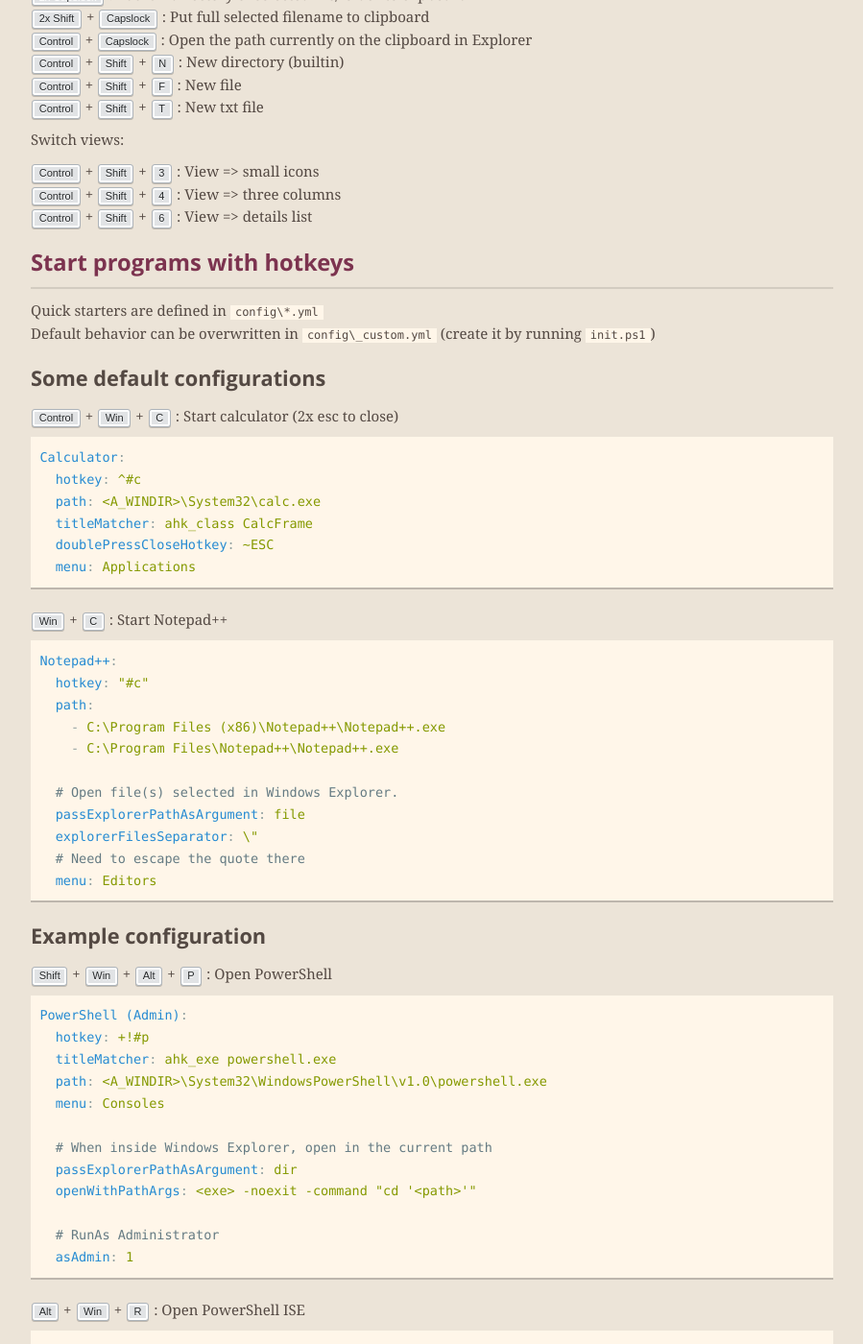
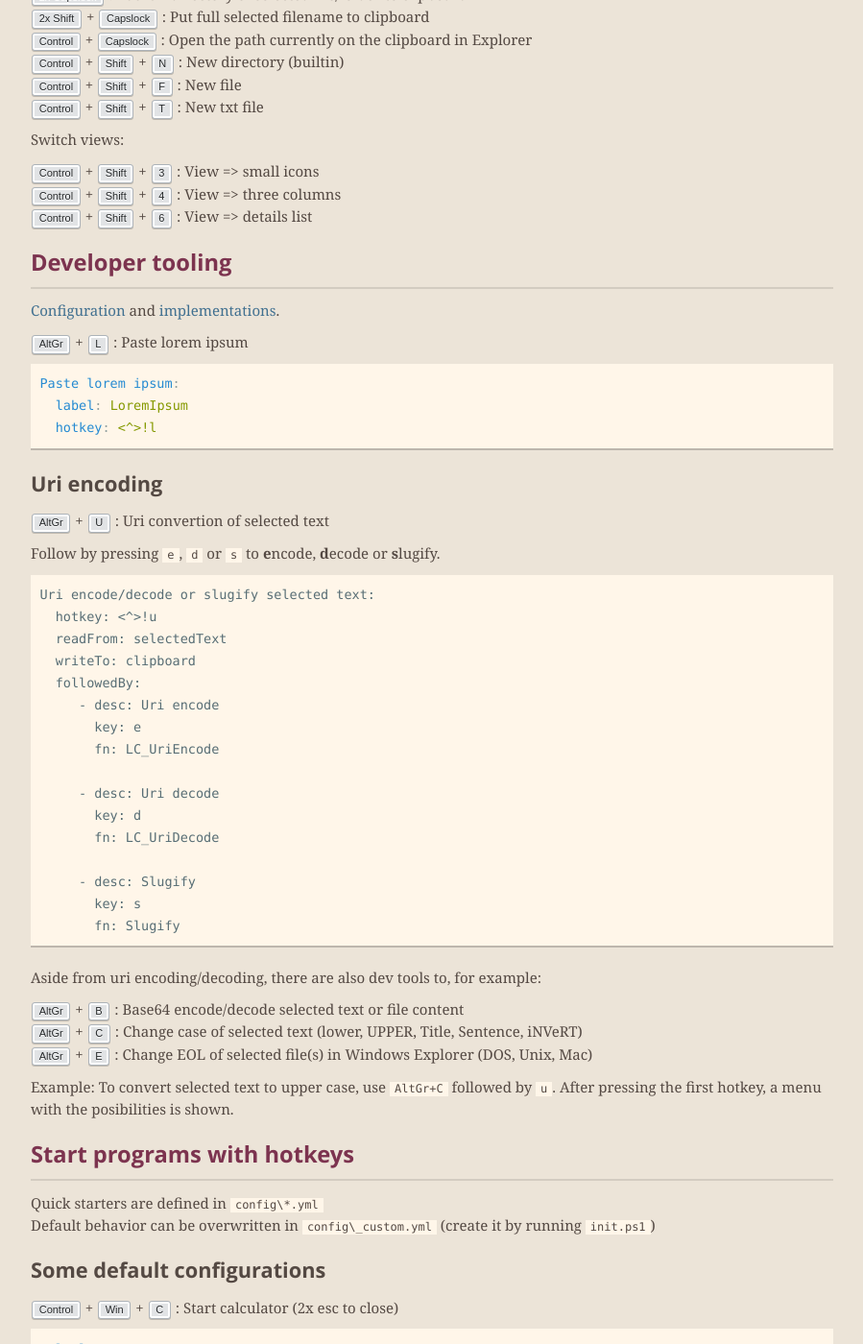
Before and after one commit to itenium-be/Mi-Ke, a Jekyll site: the page built from index.md, in a window 1280 px wide and 1400 px high, scrolled down 1586 px. Shown: the whole window at 96% size, without its empty margins (190-1089 px from the left). Built offline with Jekyll 4.4.1, drawn with Linux system fonts in a browser that asks for light colours; nearby versions of some CDN libraries; some of the changed text lies outside the part shown.

Commit message:
fix links + added new examples of dev-tools

````diff
--- a/index.md
+++ b/index.md
@@ -65,12 +65,61 @@ Switch views:
 {% include kbd k="Control+Shift+6" l="View => details list" %}
 
 
+## Developer tooling
+
+[Configuration](https://github.com/itenium-be/Mi-Ke/blob/master/config/dev-tools)
+and
+[implementations](https://github.com/itenium-be/Mi-Ke/blob/master/scripts-dev-tools).
+
+
+{% include kbd k="AltGr+L" l="Paste lorem ipsum" %}
+```yml
+Paste lorem ipsum:
+  label: LoremIpsum
+  hotkey: <^>!l
+```
+
+
+### Uri encoding
+
+{% include kbd k="AltGr+U" l="Uri convertion of selected text" %}
+Follow by pressing `e`, `d` or `s` to **e**ncode, **d**ecode or **s**lugify.
+
+```
+Uri encode/decode or slugify selected text:
+  hotkey: <^>!u
+  readFrom: selectedText
+  writeTo: clipboard
+  followedBy:
+     - desc: Uri encode
+       key: e
+       fn: LC_UriEncode
+
+     - desc: Uri decode
+       key: d
+       fn: LC_UriDecode
+
+     - desc: Slugify
+       key: s
+       fn: Slugify
+```
+
+Aside from uri encoding/decoding, there are also dev tools to, for example:
+{% include kbd k="AltGr+B" l="Base64 encode/decode selected text or file content" %}
+{% include kbd k="AltGr+C" l="Change case of selected text (lower, UPPER, Title, Sentence, iNVeRT)" %}
+{% include kbd k="AltGr+E" l="Change EOL of selected file(s) in Windows Explorer (DOS, Unix, Mac)" %}
+
+Example: To convert selected text to upper case, use `AltGr+C` followed by `u`.
+After pressing the first hotkey, a menu with the posibilities is shown.
+
+
 ## Start programs with hotkeys
 
 Quick starters are defined in `config\*.yml`
 Default behavior can be overwritten in `config\_custom.yml` (create it by running `init.ps1`)
 
 ### Some default configurations
+
 
 {% include kbd k="Control+Win+C" l="Start calculator (2x esc to close)" %}
 ```yml
@@ -81,6 +130,7 @@ Calculator:
   doublePressCloseHotkey: ~ESC
   menu: Applications
 ```
+
 
 
 {% include kbd k="Win+C" l="Start Notepad++" %}
@@ -116,6 +166,8 @@ PowerShell (Admin):
   # RunAs Administrator
   asAdmin: 1
 ```
+
+
 
 {% include kbd k="Alt+Win+R" l="Open PowerShell ISE" %}
 
````
Also changed, not shown: other parts of index.md (+3 -3 lines).
